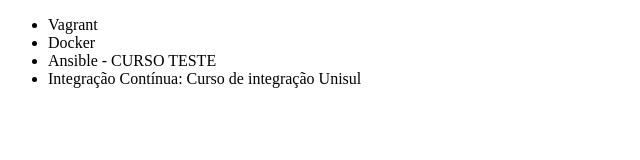
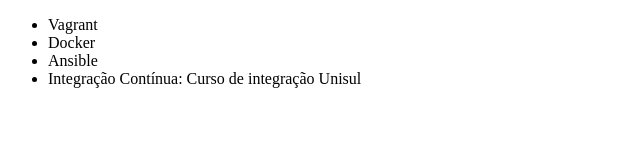
Before and after one commit to fernandosombrio/alura-git, a plain HTML site: page index.html in a window 1280 px wide. Shown: the whole page, without its empty margins (0-640 px from the left). Drawn offline with Linux system fonts and the light colour scheme.

Commit message:
Revert "Mudando nome do curso de Ansible"
This reverts commit a71effcf7f1a0786863b5ad120786bf0cc4f3369.

```diff
--- a/index.html
+++ b/index.html
@@ -8,7 +8,7 @@
     <ul>
         <li>Vagrant</li>
         <li>Docker</li>
-        <li>Ansible - CURSO TESTE</li>
+        <li>Ansible</li>
         <li>Integração Contínua: Curso de integração Unisul</li>
     </ul>
 </body>
```
